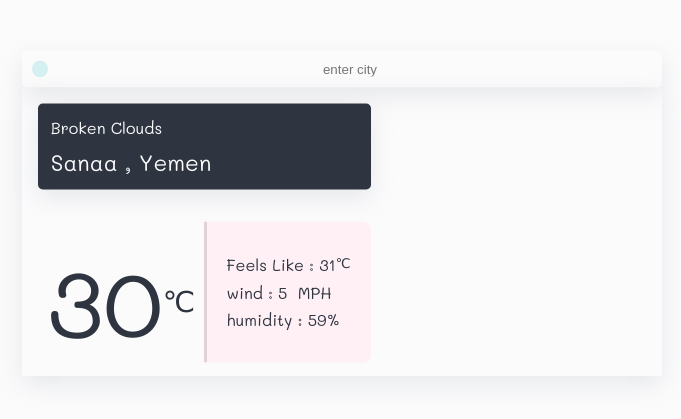
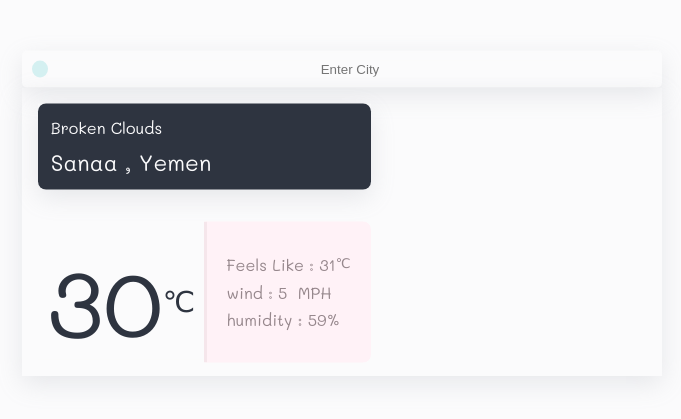
Before and after one commit to siduck/quick-weather, a website built with webpack: page index.html in a window 1280 px wide. Shown: the part 187-606 px from the top of the page, without its empty margins (298-979 px from the left). Built offline with nearby package versions, Linux system fonts and the light colour scheme; no server answers; some icons are missing.

Commit message:
dont use http

```diff
--- a/index.html
+++ b/index.html
@@ -1,11 +1,10 @@
 <!DOCTYPE html>
 <html lang="en">
   <head>
-    <title></title>
+    <title>weather app</title>
     <meta charset="UTF-8" />
     <meta name="viewport" content="width=device-width, initial-scale=1" />
     <link href="dist/css/style.css" rel="stylesheet" />
-
     <script src="https://unpkg.com/phosphor-icons"></script>
   </head>
 
@@ -13,7 +12,7 @@
     <div class="mainDiv">
       <div class="userInput">
         <i class="ph-magnifying-glass searchBtn"></i>
-        <input type="text" class="textInput" placeholder="enter city" />
+        <input type="text" class="textInput" placeholder="Enter City" />
       </div>
 
       <div class="mainContent">
--- a/src/modules/apiFuncs.js
+++ b/src/modules/apiFuncs.js
@@ -3,13 +3,15 @@
 };
 
 // divs
-let weath_desc = document.querySelector(".weath_desc");
-let city = document.querySelector(".city");
-let country = document.querySelector(".country");
-let temp_num = document.querySelector(".temp_num");
-let feels_likeNum = document.querySelector(".feels_likeNum");
-let wind_num = document.querySelector(".wind_num");
-let humidity_num = document.querySelector(".humidity_num");
+import {
+  weath_desc,
+  city,
+  country,
+  temp_num,
+  feels_likeNum,
+  wind_num,
+  humidity_num,
+} from "./divSelectors";
 
 const addWeather = (data) => {
   addText(weath_desc, data.weather[0].description);
@@ -28,7 +30,7 @@
 
 const getData = async (area) => {
   const apikey = "3db9f9f8a02a49fffc5a35164ea05c4f";
-  const url = `http://api.openweathermap.org/data/2.5/weather?q=${area}&appid=${apikey}`;
+  const url = `https://api.openweathermap.org/data/2.5/weather?q=${area}&appid=${apikey}`;
 
   let response = await fetch(url, { mode: "cors" });
 
--- /dev/null
+++ b/src/modules/divSelectors.js
@@ -0,0 +1,7 @@
+export let weath_desc = document.querySelector(".weath_desc");
+export let city = document.querySelector(".city");
+export let country = document.querySelector(".country");
+export let temp_num = document.querySelector(".temp_num");
+export let feels_likeNum = document.querySelector(".feels_likeNum");
+export let wind_num = document.querySelector(".wind_num");
+export let humidity_num = document.querySelector(".humidity_num");
```
Also changed, not shown: dist/css/style.css, dist/main.js.
